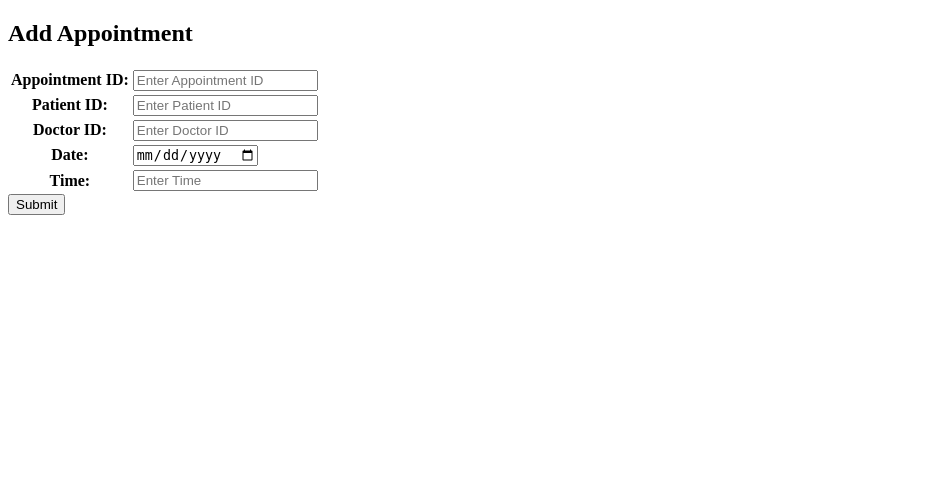
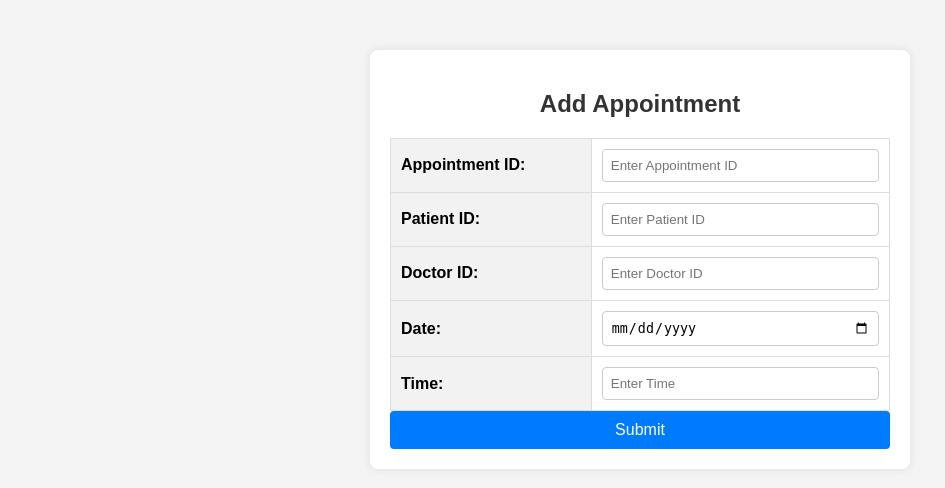
Before and after one commit to ImamAlghifary/Team-Project-Software-Engineering, a PHP site: page /appointmentmake.php in a window 1280 px wide. Shown: the top 488 px of the page, without its empty margins (0-945 px from the left). Run offline with PHP 8.4, Linux system fonts and the light colour scheme.

Commit message:
adding design to appointmentmake.php

```diff
--- a/appointmentmake.php
+++ b/appointmentmake.php
@@ -3,6 +3,60 @@
 <head>
     <meta charset="UTF-8">
     <title>Add Appointment</title>
+    <style>
+        body {
+            font-family: Arial, sans-serif;
+            margin: 0;
+            padding: 0;
+            background-color: #f4f4f4;
+        }
+        .container {
+            max-width: 500px;
+            margin: 50px auto;
+            padding: 20px;
+            background-color: #fff;
+            border-radius: 8px;
+            box-shadow: 0 0 10px rgba(0, 0, 0, 0.1);
+        }
+        h2 {
+            text-align: center;
+            color: #333;
+        }
+        table {
+            width: 100%;
+            border-collapse: collapse;
+            margin-top: 20px;
+        }
+        table td, table th {
+            padding: 10px;
+            border: 1px solid #ddd;
+        }
+        table th {
+            background-color: #f2f2f2;
+            text-align: left;
+        }
+        input[type="text"], input[type="date"] {
+            width: 100%;
+            padding: 8px;
+            border: 1px solid #ccc;
+            border-radius: 4px;
+            box-sizing: border-box;
+        }
+        input[type="submit"] {
+            width: 100%;
+            padding: 10px;
+            background-color: #007bff;
+            color: #fff;
+            border: none;
+            border-radius: 4px;
+            cursor: pointer;
+            font-size: 16px;
+            transition: background-color 0.3s;
+        }
+        input[type="submit"]:hover {
+            background-color: #0056b3;
+        }
+    </style>
 </head>
 <body>
     <div class="container">
```
